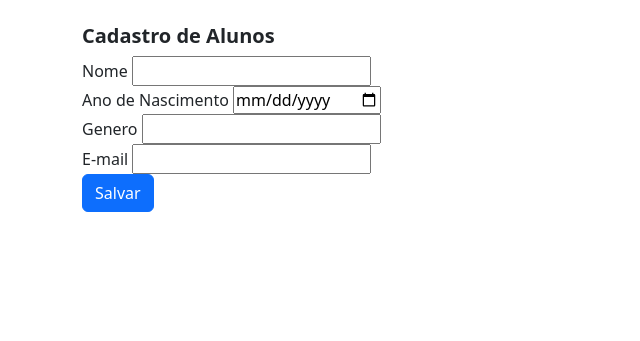
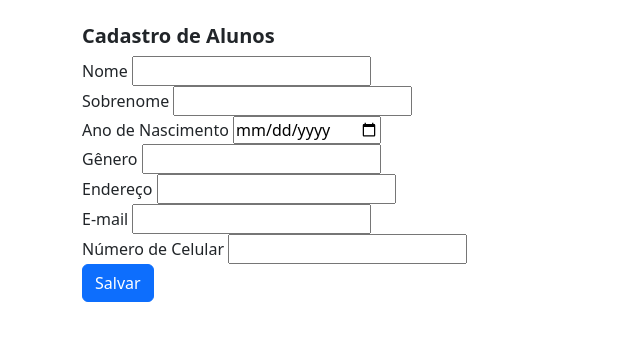
Before and after one commit to anleaes/2025-1-A3-UDWMJ-FAPA-04-Antonio, a Django app: template escolaapp-django/templates/alunos/add_aluno.html in a window 1280 px wide. Shown: the part 92-433 px from the top of the page, without its empty margins (0-640 px from the left). Run offline with Django 5.2, Linux system fonts and the light colour scheme; the template is opened without the code that fills it, so the values that code supplies are empty, except form fields; tables that the repository leaves empty hold one stand-in row (values such as "Sample post"); form fields are guessed from the names that the template uses; some libraries are stand-ins or nearby versions.

Commit message:
Templates de alunos editado

```diff
--- a/escolaapp-django/apps/alunos/models.py
+++ b/escolaapp-django/apps/alunos/models.py
@@ -16,7 +16,7 @@ class Aluno(models.Model):
     gender = models.CharField('Genero', max_length = 1, choices = GENDER_CHOICES)
     address = models.CharField('Endereço', max_length=150)
     email = models.EmailField('E-mail', null = False, blank = False)
-    cellphone = models.CharField('Número de Celular', max_length = 9)
+    cellphone = models.CharField('Número de Celular', max_length = 10)
 
     class Meta:
         verbose_name = 'Aluno'
--- a/escolaapp-django/templates/alunos/add_aluno.html
+++ b/escolaapp-django/templates/alunos/add_aluno.html
@@ -22,16 +22,28 @@
                    {{ form.name|add_class:"form-control" }}
                 </div>
                 <div class="form-group">
+                   <label for="{{ form.last_name.id_for_label }}">Sobrenome</label>
+                   {{ form.last_name|add_class:"form-control" }}
+                </div>
+                <div class="form-group">
                     <label for="{{ form.date_birth.id_for_label }}">Ano de Nascimento</label>
                     {{ form.date_birth|add_class:"form-control" }}
                 </div>
                 <div class="form-group">
-                    <label for="{{ form.gender.id_for_label }}">Genero</label>
+                    <label for="{{ form.gender.id_for_label }}">Gênero</label>
+                    {{ form.gender|add_class:"form-control" }}
+                </div>
+                <div class="form-group">
+                    <label for="{{ form.address.id_for_label }}">Endereço</label>
                     {{ form.gender|add_class:"form-control" }}
                 </div>
                 <div class="form-group">
                     <label for="{{ form.email.id_for_label }}">E-mail</label>
                     {{ form.email|add_class:"form-control" }}
+                </div>
+                <div class="form-group">
+                    <label for="{{ form.cellphone.id_for_label }}">Número de Celular</label>
+                    {{ form.cellphone|add_class:"form-control" }}
                 </div>
                     <button type="submit" class="btn btn-primary">Salvar</button>
                 </form>
```
Also changed, not shown: escolaapp-django/templates/alunos/list_alunos.html (+8 -2 lines).
